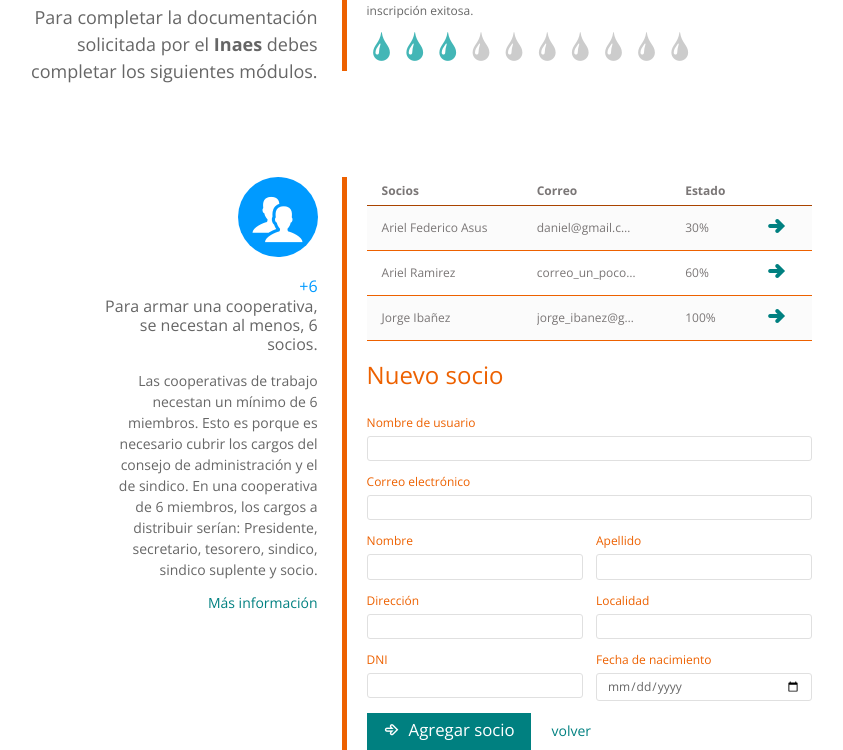
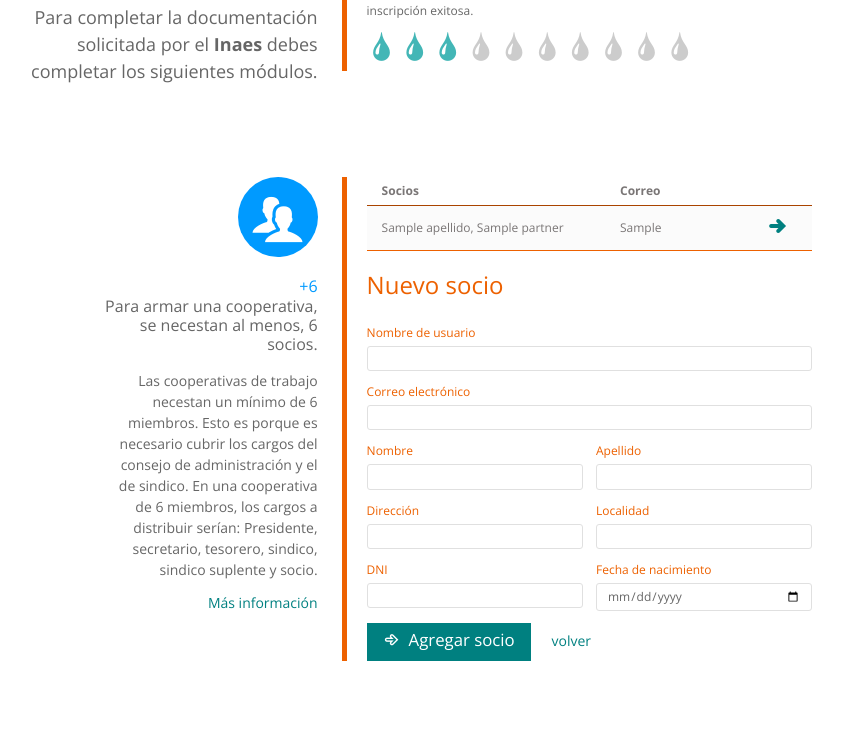
Before and after one commit to banquito/dj_mundo_cooperativo, a Django app: template mc/templates/mi_cooperativa/miembros.html in a window 1280 px wide. Shown: the part 170-920 px from the top of the page, without its empty margins (228-1071 px from the left). Run offline with Django 3.2, Linux system fonts and the light colour scheme; the template is opened without the code that fills it: most values are stand-ins (such as "Sample title", 1, 10 or a date in 2020).

Commit message:
actualizacion de miembros

```diff
--- a/maquetacion/app/assets/stylus/08pages/profile.styl
+++ b/maquetacion/app/assets/stylus/08pages/profile.styl
@@ -9,7 +9,7 @@
     textarea
       height: 100px
 
-    [href="#editar"]
+    .editar
       font-size: 2em
       &:before
         mixIconSrc($icon-arrow-right-thick)
--- a/mc/templates/mi_cooperativa/miembros.html
+++ b/mc/templates/mi_cooperativa/miembros.html
@@ -24,29 +24,17 @@ sindico, sindico suplente y socio.</p>
           <tr>
             <th>Socios</th>
             <th>Correo</th>
-            <th>Estado</th>
             <th></th>
           </tr>
         </thead>
         <tbody>
+          {% for partner in partners %}
           <tr>
-            <td>Ariel Federico Asus</td>
-            <td class="mail"><span>daniel@gmail.com</span></td>
-            <td>30%</td>
-            <td><a href="#editar"></a></td>
+            <td>{{ partner.apellido }}, {{ partner.nombre }}</td>
+            <td class="mail"><span>{{ partner.correo_electronico }}</span></td>
+            <td><a href="{{ partner.pk }}" class="editar"></a></td>
           </tr>
-          <tr>
-            <td>Ariel Ramirez</td>
-            <td class="mail"><span>correo_un_pocoopuedesermuchomaslargoque_esto_largo@gmail.com</span></td>
-            <td>60%</td>
-            <td><a href="#editar"></a></td>
-          </tr>
-          <tr>
-            <td>Jorge Ibañez</td>
-            <td class="mail"><span>jorge_ibanez@gmail.com</span></td>
-            <td>100%</td>
-            <td><a href="#editar"></a></td>
-          </tr>
+          {% endfor %}
         </tbody>
       </table>
       <form action="{% url 'index' %}">
```
Also changed, not shown: mc/cooperatives/forms.py (+17 -1 lines), mc/cooperatives/views.py (+9 -2 lines), mc/db.sqlite3, mc/static/assets/css/style.css.
